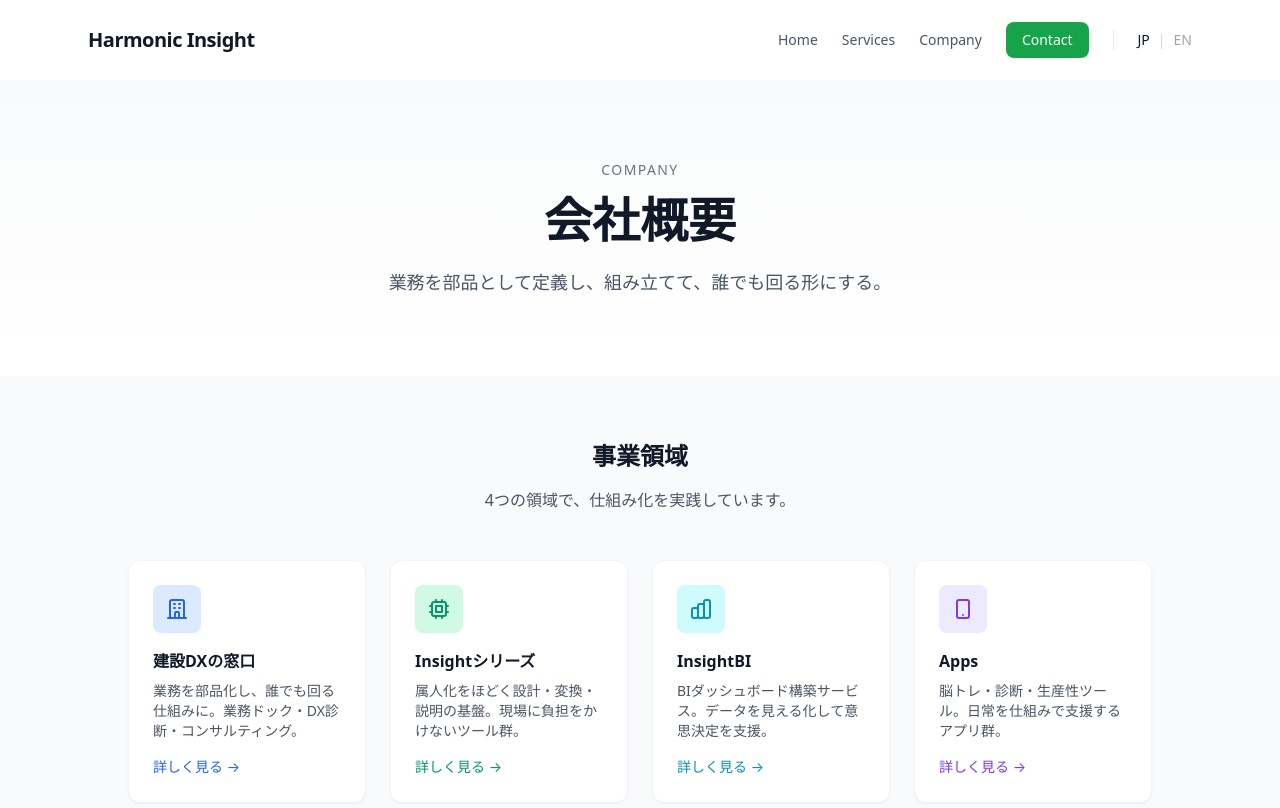
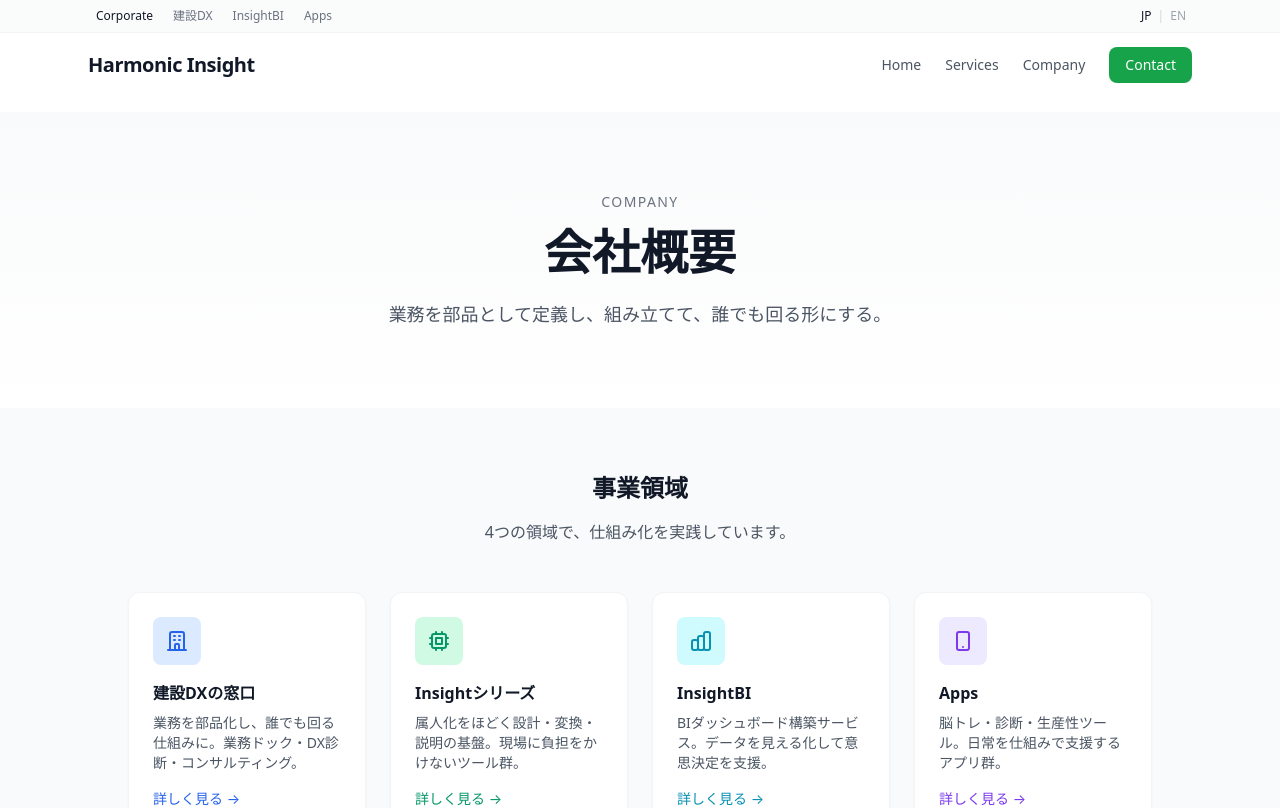
Before and after one commit to HarmonicInsight/site-corporate, a Next.js app: page /company in a window 1280 px wide. Shown: the top 808 px of the page. Built offline with nearby package versions, Linux system fonts and the light colour scheme.

Commit message:
feat: Add unified group navigation header
- Add top bar with group site links (Corporate, 建設DX, InsightBI, Apps)
- Move JP/EN language switch to top bar
- Adjust page padding for new header height
- Enables seamless navigation between Harmonic Insight sites

```diff
--- a/app/company/page.tsx
+++ b/app/company/page.tsx
@@ -85,7 +85,7 @@ export default function CompanyPage() {
   return (
     <>
       <Header />
-      <main className="min-h-screen bg-white dark:bg-gray-950 pt-16 sm:pt-20">
+      <main className="min-h-screen bg-white dark:bg-gray-950 pt-24 sm:pt-28">
         {/* Hero Section */}
         <section className="py-16 sm:py-20 px-4 sm:px-6 bg-gradient-to-b from-gray-50 to-white dark:from-gray-900 dark:to-gray-950">
           <div className="max-w-4xl mx-auto text-center">
--- a/app/en/company/page.tsx
+++ b/app/en/company/page.tsx
@@ -85,7 +85,7 @@ export default function CompanyPageEN() {
   return (
     <>
       <Header />
-      <main className="min-h-screen bg-white dark:bg-gray-950 pt-16 sm:pt-20">
+      <main className="min-h-screen bg-white dark:bg-gray-950 pt-24 sm:pt-28">
         {/* Hero Section */}
         <section className="py-16 sm:py-20 px-4 sm:px-6 bg-gradient-to-b from-gray-50 to-white dark:from-gray-900 dark:to-gray-950">
           <div className="max-w-4xl mx-auto text-center">
--- a/app/en/page.tsx
+++ b/app/en/page.tsx
@@ -42,7 +42,7 @@ export default function HomeEN() {
       <Header />
       <main>
         {/* Hero */}
-        <section className="relative px-4 sm:px-6 overflow-hidden pt-24 pb-10 sm:pt-28 sm:pb-14 md:pt-32 md:pb-20">
+        <section className="relative px-4 sm:px-6 overflow-hidden pt-28 pb-10 sm:pt-32 sm:pb-14 md:pt-36 md:pb-20">
           <div className="absolute inset-0 bg-gradient-to-b from-gray-50 to-white dark:from-gray-900 dark:to-gray-950" />
           <div className="relative z-10 text-center max-w-3xl mx-auto">
             <h1 className="text-3xl sm:text-4xl md:text-5xl font-bold text-gray-900 dark:text-white mb-6 leading-tight">
--- a/components/CorporateHero.tsx
+++ b/components/CorporateHero.tsx
@@ -26,7 +26,7 @@ export default function CorporateHero() {
   return (
     <section
       ref={sectionRef}
-      className="relative px-4 sm:px-6 overflow-hidden pt-24 pb-10 sm:pt-28 sm:pb-14 md:pt-32 md:pb-20"
+      className="relative px-4 sm:px-6 overflow-hidden pt-28 pb-10 sm:pt-32 sm:pb-14 md:pt-36 md:pb-20"
     >
       {/* Background */}
       <div className="absolute inset-0 bg-gradient-to-b from-gray-50 to-white dark:from-gray-900 dark:to-gray-950" />
--- a/components/Header.tsx
+++ b/components/Header.tsx
@@ -19,18 +19,24 @@ export default function Header() {
     return () => window.removeEventListener("scroll", handleScroll);
   }, []);
 
-  // Get corresponding path for language switch
   const getAlternatePath = () => {
     if (isEnglish) {
-      // EN -> JP: remove /en prefix
       const jpPath = pathname.replace(/^\/en/, "") || "/";
       return jpPath;
     } else {
-      // JP -> EN: add /en prefix
       return `/en${pathname === "/" ? "" : pathname}`;
     }
   };
 
+  // Group sites navigation (external)
+  const groupSites = [
+    { href: "/", label: "Corporate", current: true },
+    { href: "https://const-dx-home.vercel.app/", label: "建設DX", external: true },
+    { href: "https://insight-bi-ruby.vercel.app/", label: "InsightBI", external: true },
+    { href: "https://h-insight-apps-portal.vercel.app/", label: "Apps", external: true },
+  ];
+
+  // Site-specific navigation
   const navItems = isEnglish
     ? [
         { href: "/en", label: "Home" },
@@ -53,8 +59,62 @@ export default function Header() {
           : "bg-transparent"
       }`}
     >
+      {/* Group Navigation Bar */}
+      <div className="border-b border-gray-100 dark:border-gray-800 bg-gray-50/80 dark:bg-gray-900/80 backdrop-blur-sm">
+        <div className="max-w-6xl mx-auto px-4 sm:px-6">
+          <div className="flex items-center justify-between h-8">
+            {/* Group Sites */}
+            <nav className="flex items-center space-x-1 text-xs">
+              {groupSites.map((site) =>
+                site.external ? (
+                  <a
+                    key={site.href}
+                    href={site.href}
+                    target="_blank"
+                    rel="noopener noreferrer"
+                    className="px-2 py-1 text-gray-500 dark:text-gray-400 hover:text-primary-600 dark:hover:text-primary-400 transition-colors"
+                  >
+                    {site.label}
+                  </a>
+                ) : (
+                  <Link
+                    key={site.href}
+                    href={site.href}
+                    className={`px-2 py-1 transition-colors ${
+                      site.current
+                        ? "text-gray-900 dark:text-white font-medium"
+                        : "text-gray-500 dark:text-gray-400 hover:text-primary-600 dark:hover:text-primary-400"
+                    }`}
+                  >
+                    {site.label}
+                  </Link>
+                )
+              )}
+            </nav>
+
+            {/* Language Switch (Top Bar) */}
+            <div className="flex items-center text-xs">
+              <Link
+                href={isEnglish ? getAlternatePath() : pathname}
+                className={`px-1.5 ${!isEnglish ? "text-gray-900 dark:text-white font-medium" : "text-gray-400 dark:text-gray-500 hover:text-gray-600 dark:hover:text-gray-300"}`}
+              >
+                JP
+              </Link>
+              <span className="text-gray-300 dark:text-gray-600">|</span>
+              <Link
+                href={isEnglish ? pathname : getAlternatePath()}
+                className={`px-1.5 ${isEnglish ? "text-gray-900 dark:text-white font-medium" : "text-gray-400 dark:text-gray-500 hover:text-gray-600 dark:hover:text-gray-300"}`}
+              >
+                EN
+              </Link>
+            </div>
+          </div>
+        </div>
+      </div>
+
+      {/* Main Navigation */}
       <div className="max-w-6xl mx-auto px-4 sm:px-6">
-        <div className="flex items-center justify-between h-16 sm:h-20">
+        <div className="flex items-center justify-between h-14 sm:h-16">
           {/* Logo */}
           <Link
             href={homeHref}
@@ -64,7 +124,7 @@ export default function Header() {
           </Link>
 
           {/* Desktop Navigation */}
-          <nav className="hidden lg:flex items-center space-x-6">
+          <nav className="hidden md:flex items-center space-x-6">
             {navItems.map((item) => (
               <Link
                 key={item.href}
@@ -80,44 +140,10 @@ export default function Header() {
             >
               Contact
             </a>
-
-            {/* Language Switch */}
-            <div className="flex items-center text-sm border-l border-gray-200 dark:border-gray-700 pl-6 ml-2">
-              <Link
-                href={isEnglish ? getAlternatePath() : pathname}
-                className={`${!isEnglish ? "text-gray-900 dark:text-white font-medium" : "text-gray-400 dark:text-gray-500 hover:text-gray-600 dark:hover:text-gray-300"}`}
-              >
-                JP
-              </Link>
-              <span className="mx-2 text-gray-300 dark:text-gray-600">|</span>
-              <Link
-                href={isEnglish ? pathname : getAlternatePath()}
-                className={`${isEnglish ? "text-gray-900 dark:text-white font-medium" : "text-gray-400 dark:text-gray-500 hover:text-gray-600 dark:hover:text-gray-300"}`}
-              >
-                EN
-              </Link>
-            </div>
           </nav>
 
-          {/* Mobile: Language + CTA + Menu */}
-          <div className="flex items-center gap-3 lg:hidden">
-            {/* Mobile Language Switch */}
-            <div className="flex items-center text-xs">
-              <Link
-                href={isEnglish ? getAlternatePath() : pathname}
-                className={`${!isEnglish ? "text-gray-900 dark:text-white font-medium" : "text-gray-400 dark:text-gray-500"}`}
-              >
-                JP
-              </Link>
-              <span className="mx-1 text-gray-300 dark:text-gray-600">|</span>
-              <Link
-                href={isEnglish ? pathname : getAlternatePath()}
-                className={`${isEnglish ? "text-gray-900 dark:text-white font-medium" : "text-gray-400 dark:text-gray-500"}`}
-              >
-                EN
-              </Link>
-            </div>
-
+          {/* Mobile Menu Button */}
+          <div className="flex items-center gap-3 md:hidden">
             <a
               href={contactHref}
               className="px-3 py-1.5 bg-primary-600 hover:bg-primary-700 text-white text-xs font-medium rounded-lg transition-colors duration-200"
@@ -157,7 +183,7 @@ export default function Header() {
 
         {/* Mobile Navigation */}
         {isMobileMenuOpen && (
-          <nav className="lg:hidden py-4 border-t border-gray-100 dark:border-gray-800">
+          <nav className="md:hidden py-4 border-t border-gray-100 dark:border-gray-800">
             {navItems.map((item) => (
               <Link
                 key={item.href}
```
